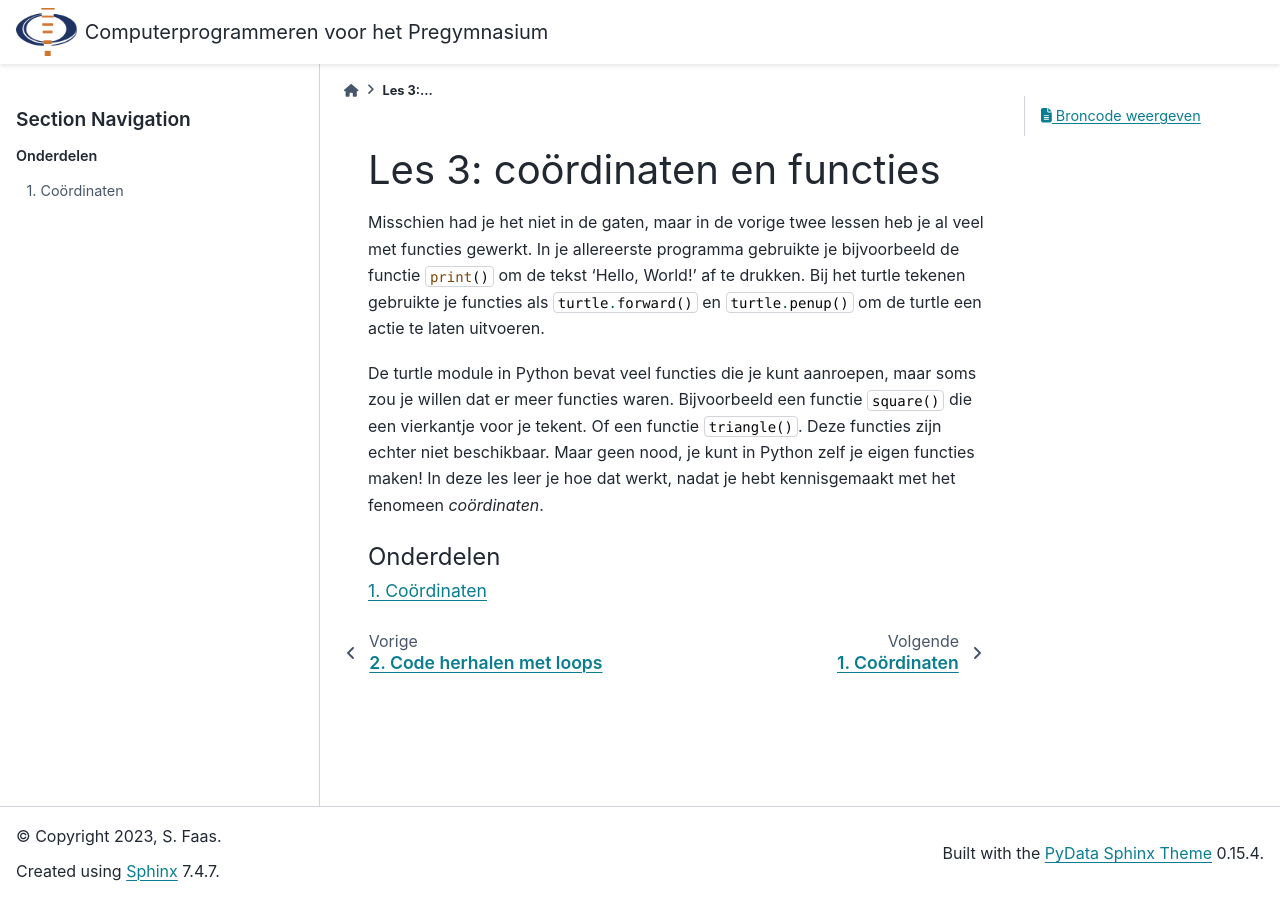
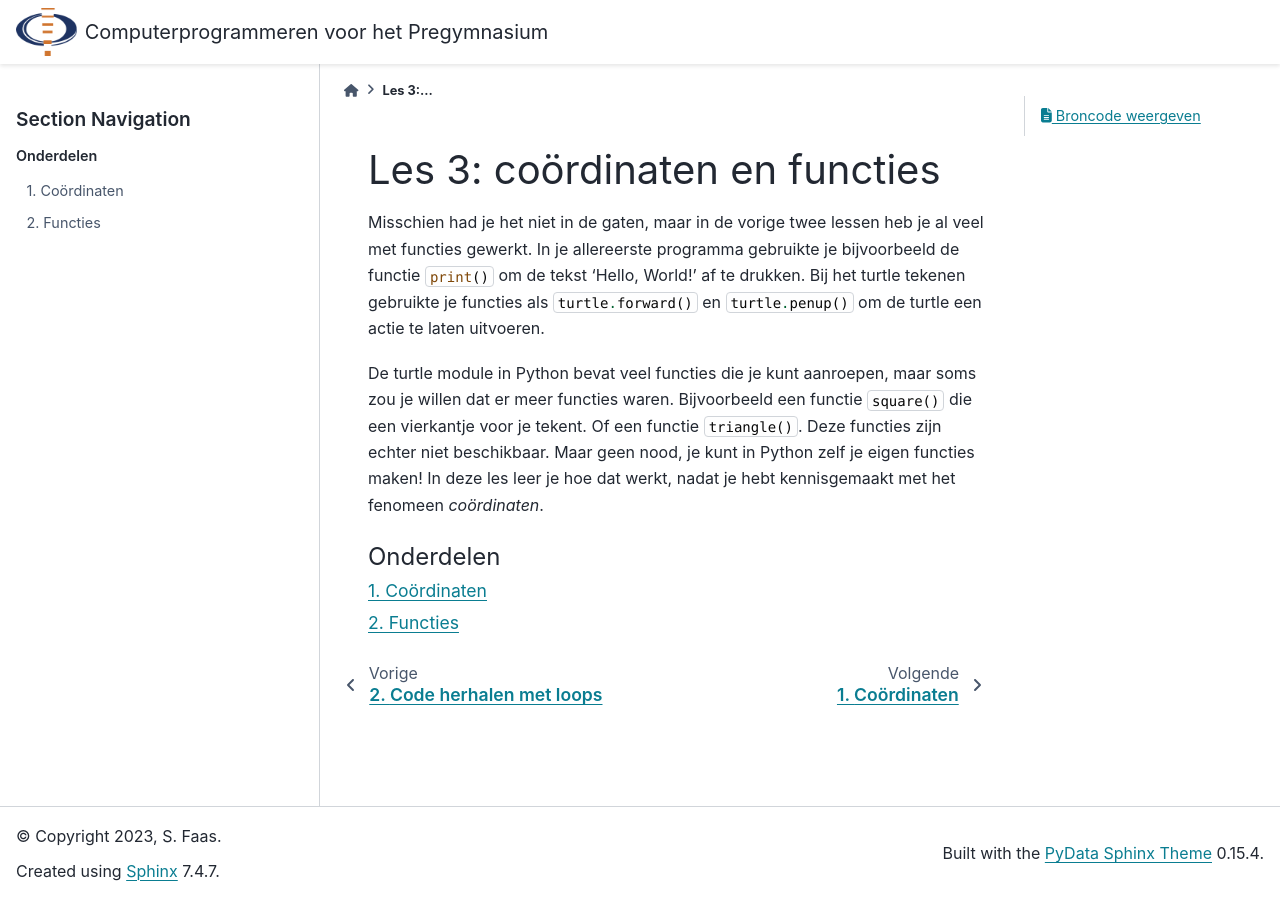
Before and after one commit to meneerfaas/pregymnasium, a Sphinx documentation site: the page built from docs/source/lesson_03_coordinates_and_functions.rst, in a window 1280 px wide. Built offline with Sphinx 7.4.7 and the PyData theme 0.15.4, drawn with Linux system fonts in a browser that asks for light colours; some of the changed lines change nothing that is shown.

Commit message:
Functies ook aan doctree toegevoegd

```diff
--- a/docs/source/lesson_03_coordinates_and_functions.rst
+++ b/docs/source/lesson_03_coordinates_and_functions.rst
@@ -14,3 +14,4 @@ De turtle module in Python bevat veel functies die je kunt aanroepen, maar soms
    :caption: Onderdelen
 
    lesson_03/ch_01_coordinates
+   lesson_03/ch_02_functions
```
